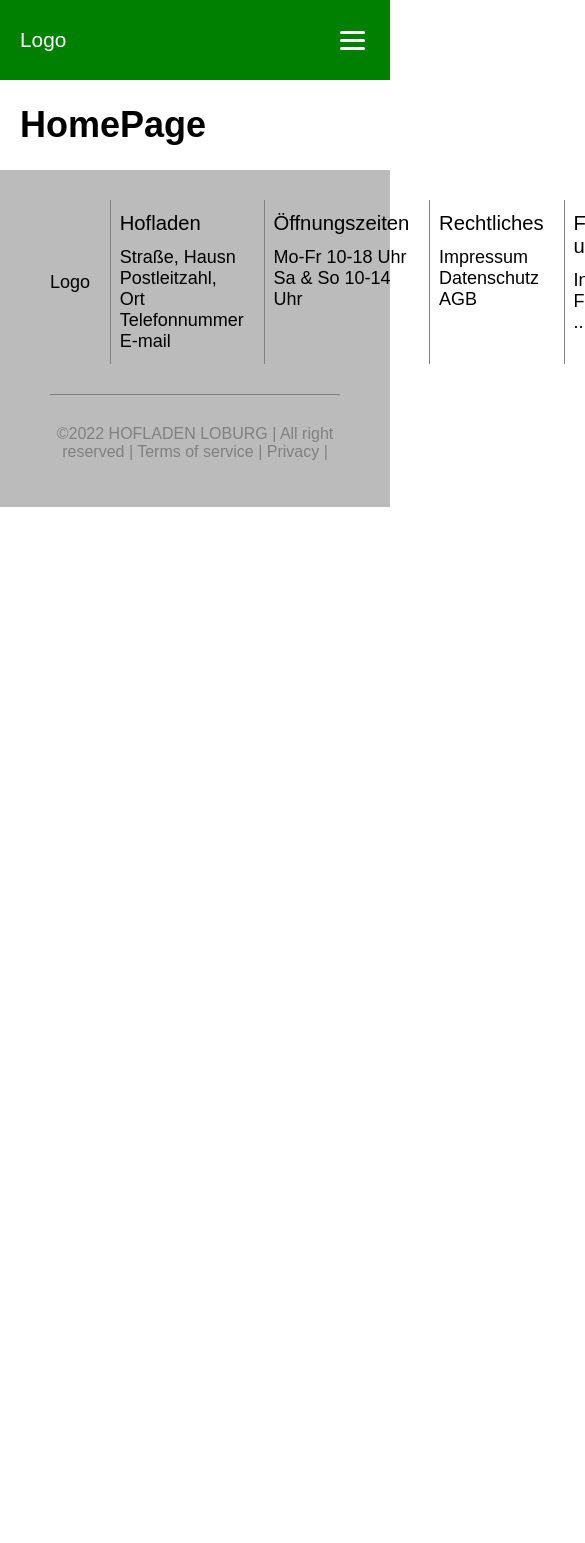
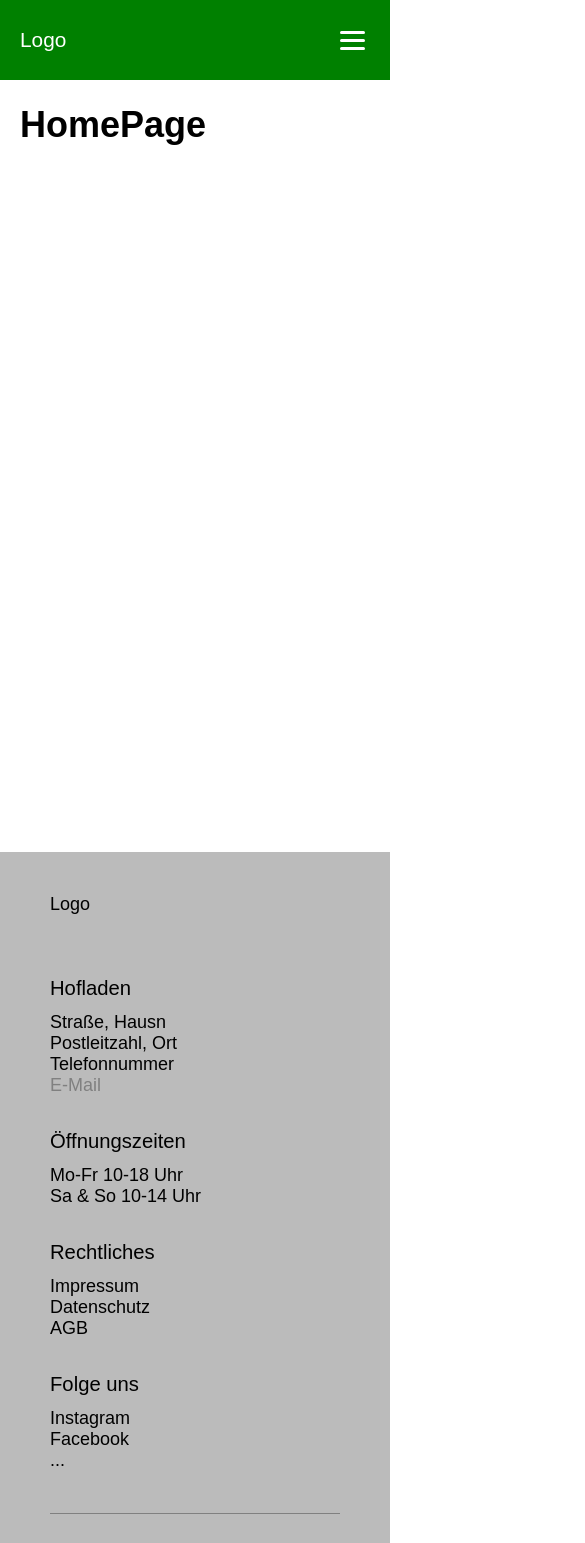
Before and after one commit to CasparVelsen/hofladen-loburg, a React (Create React App) app: page / in a window 390 px wide. Shown: the top 1543 px of the page, 585 px wide, since content can reach past the window. Before the commit the page ends 844 px from the top, so only its background shows below. Built offline with nearby package versions, Linux system fonts and the light colour scheme.

Commit message:
Add media queries to footer

```diff
--- a/src/GlobalStyles.js
+++ b/src/GlobalStyles.js
@@ -31,5 +31,7 @@ export default createGlobalStyle`
 
   }
 
-
+  .view {
+    min-height: calc(100vh - 80px - 1rem);
+  }
 `;
--- a/src/components/Footer.css
+++ b/src/components/Footer.css
@@ -4,24 +4,27 @@
 }
 
 .container {
-  width: 100%;
   display: flex;
-  gap: 20px;
+  justify-content: space-between;
+  padding: 0 5vw;
+}
+
+.information {
+  width: 60vw;
+  display: flex;
+  gap: 30px;
   justify-content: space-between;
 }
 
 .logo {
+  margin-top: 0.75rem;
   display: flex;
-  justify-content: center;
-  align-items: center;
 }
 
 .row {
   display: flex;
   flex-direction: column;
   align-items: left;
-  padding-left: 3%;
-  border-left: 1px solid grey;
 }
 
 .list {
@@ -37,10 +40,48 @@
   list-style: none;
 }
 
+.mail {
+  color: gray;
+  text-decoration: none;
+}
+
 .divider {
   color: grey;
 }
 
 .stamp {
-  text-align: center;
+  width: 100%;
+  display: flex;
+  justify-content: right;
 }
+
+@media (max-width: 768px) {
+  .container {
+    display: flex;
+    flex-direction: column;
+    gap: 50px;
+    padding: 0;
+  }
+  .information {
+    width: 100%;
+    display: flex;
+    justify-content: space-between;
+    flex-wrap: wrap;
+    padding: 0;
+  }
+}
+
+@media (max-width: 480px) {
+  .container {
+    display: flex;
+    flex-direction: column;
+    gap: 50px;
+    padding: 0;
+  }
+  .information {
+    display: flex;
+    flex-direction: column;
+    padding: 0;
+    gap: 10px;
+  }
+}
--- a/src/components/Footer.js
+++ b/src/components/Footer.js
@@ -8,13 +8,21 @@ export default function Footer() {
     <div className="footer">
       <div className="container">
         <div className="logo">Logo</div>
+        <div className="information">
           <div className="row">
             <Title level={3}>Hofladen</Title>
             <ul className="list">
               <li>Straße, Hausn</li>
               <li>Postleitzahl, Ort</li>
               <li>Telefonnummer</li>
-            <li>E-mail</li>
+              <li>
+                <a
+                  className="mail"
+                  href={`mailto:${"caspar@velsen-zerweck.de"}`}
+                >
+                  E-Mail
+                </a>
+              </li>
             </ul>
           </div>
           <div className="row">
@@ -41,9 +49,10 @@ export default function Footer() {
             </ul>
           </div>
         </div>
+      </div>
       <Divider color="normal" size="large" />
-      <div className="stamp">
-        <Paragraph textColor="light">
+      <div classNameName="stamp">
+        <Paragraph textColor="light" textStyle="small">
           &copy;{new Date().getFullYear()} HOFLADEN LOBURG | All right reserved
           | Terms of service | Privacy |
         </Paragraph>
--- a/src/modules/Paragraph/Paragraph.css
+++ b/src/modules/Paragraph/Paragraph.css
@@ -9,6 +9,7 @@
 .paragraph {
   font-size: 16px;
   word-wrap: break-word;
+  width: fit-content;
 }
 
 /* Paragraph text style */
@@ -23,6 +24,10 @@
 
 .italic {
   font-style: italic;
+}
+
+.small {
+  font-size: 12px;
 }
 
 /* Paragraph text color */
--- a/src/modules/Paragraph/Paragraph.jsx
+++ b/src/modules/Paragraph/Paragraph.jsx
@@ -1,6 +1,6 @@
 import "./Paragraph.css";
 
-const WEIGHTS = ["normal", "bold", "italic"];
+const WEIGHTS = ["normal", "bold", "italic", "small"];
 
 const STYLES = ["primary", "secondary", "light", "accent", "danger"];
 
--- a/src/pages/AboutPage.js
+++ b/src/pages/AboutPage.js
@@ -1,3 +1,7 @@
 export default function AboutPage() {
-  return <h1>Aboutpage</h1>;
+  return (
+    <div className="view">
+      <h1>AboutPage</h1>
+    </div>
+  );
 }
--- a/src/pages/AssortmentPage.js
+++ b/src/pages/AssortmentPage.js
@@ -1,3 +1,7 @@
 export default function AssortmentPage() {
-  return <h1>AssortmentPage</h1>;
+  return (
+    <div className="view">
+      <h1>AssortmentPage</h1>
+    </div>
+  );
 }
--- a/src/pages/ContactPage.js
+++ b/src/pages/ContactPage.js
@@ -1,3 +1,7 @@
 export default function ContactPage() {
-  return <h1>ContactPage</h1>;
+  return (
+    <div className="view">
+      <h1>ContactPage</h1>
+    </div>
+  );
 }
--- a/src/pages/HomePage.js
+++ b/src/pages/HomePage.js
@@ -1,3 +1,7 @@
 export default function HomePage() {
-  return <h1>HomePage</h1>;
+  return (
+    <div className="view">
+      <h1>HomePage</h1>
+    </div>
+  );
 }
--- a/src/pages/ImprintPage.js
+++ b/src/pages/ImprintPage.js
@@ -1,3 +1,7 @@
 export default function ImprintPage() {
-  return <h1>ImprintPage</h1>;
+  return (
+    <div className="view">
+      <h1>ImprintPage</h1>
+    </div>
+  );
 }
```
Lines whose indentation alone changed are shown as unchanged.
